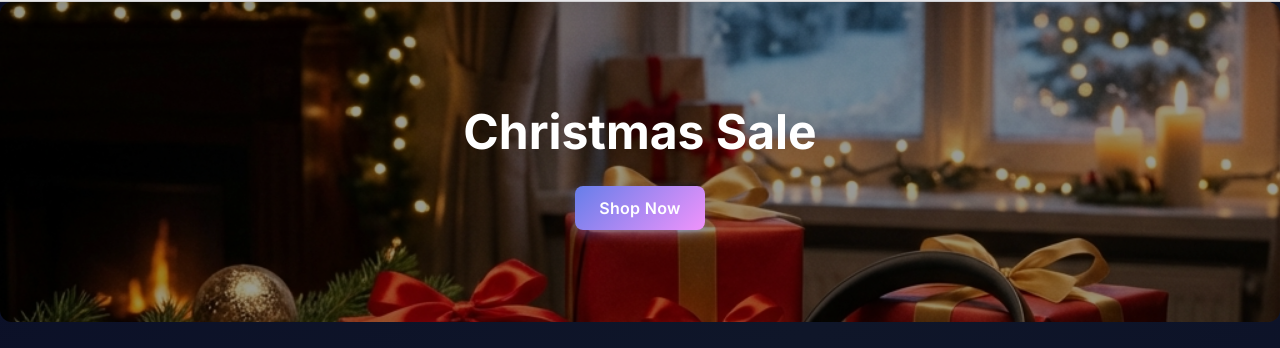
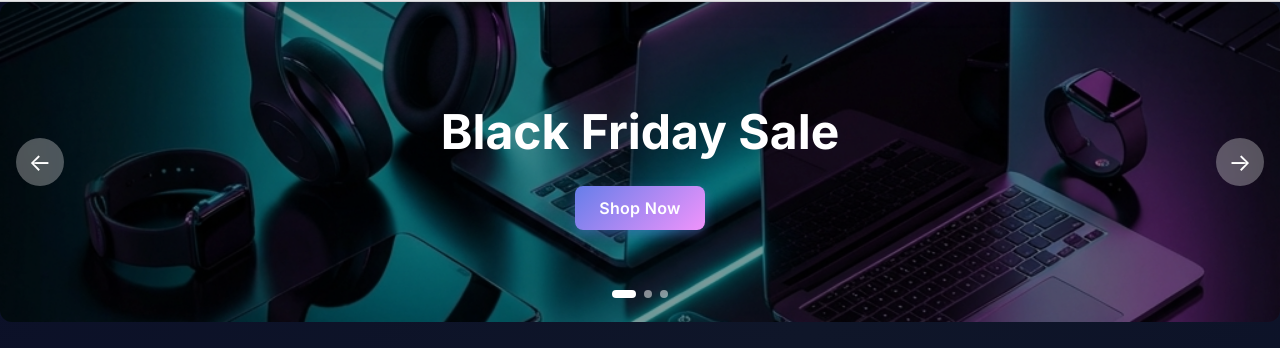
Before and after one commit to Animesh66/demo-front-end, a React (Vite) app in the folder client/: page / in a window 1280 px wide. Shown: the part 80-428 px from the top of the page. Built offline with nearby package versions, Linux system fonts and the light colour scheme; no server answers.

Commit message:
Updated the test with correct details.

```diff
--- a/client/src/components/PromoCarousel.tsx
+++ b/client/src/components/PromoCarousel.tsx
@@ -1,4 +1,4 @@
-import { useEffect, useState, useCallback, memo } from 'react';
+import { useState, useCallback, memo } from 'react';
 import { useNavigate } from 'react-router-dom';
 import blackFridayImg from '../assets/black_friday_tech.png';
 import christmasImg from '../assets/christmas_sale.png';
@@ -33,10 +33,9 @@ const PromoCarousel = memo(() => {
         setIndex(prev => (prev + 1) % promos.length);
     }, []);
 
-    useEffect(() => {
-        const timer = setInterval(nextSlide, 3000);
-        return () => clearInterval(timer);
-    }, [nextSlide]);
+    const prevSlide = useCallback(() => {
+        setIndex(prev => (prev - 1 + promos.length) % promos.length);
+    }, []);
 
     const { title, image, link } = promos[index];
 
@@ -88,6 +87,106 @@ const PromoCarousel = memo(() => {
                     Shop Now
                 </button>
             </div>
+
+            {/* Left Arrow */}
+            <button
+                onClick={prevSlide}
+                style={{
+                    position: 'absolute',
+                    left: '1rem',
+                    top: '50%',
+                    transform: 'translateY(-50%)',
+                    background: 'rgba(255, 255, 255, 0.3)',
+                    border: 'none',
+                    borderRadius: '50%',
+                    width: '48px',
+                    height: '48px',
+                    display: 'flex',
+                    alignItems: 'center',
+                    justifyContent: 'center',
+                    cursor: 'pointer',
+                    fontSize: '1.5rem',
+                    color: '#fff',
+                    transition: 'all 0.3s ease',
+                    backdropFilter: 'blur(4px)',
+                    zIndex: 10
+                }}
+                onMouseEnter={(e) => {
+                    e.currentTarget.style.background = 'rgba(255, 255, 255, 0.5)';
+                    e.currentTarget.style.transform = 'translateY(-50%) scale(1.1)';
+                }}
+                onMouseLeave={(e) => {
+                    e.currentTarget.style.background = 'rgba(255, 255, 255, 0.3)';
+                    e.currentTarget.style.transform = 'translateY(-50%) scale(1)';
+                }}
+                aria-label="Previous slide"
+            >
+                ←
+            </button>
+
+            {/* Right Arrow */}
+            <button
+                onClick={nextSlide}
+                style={{
+                    position: 'absolute',
+                    right: '1rem',
+                    top: '50%',
+                    transform: 'translateY(-50%)',
+                    background: 'rgba(255, 255, 255, 0.3)',
+                    border: 'none',
+                    borderRadius: '50%',
+                    width: '48px',
+                    height: '48px',
+                    display: 'flex',
+                    alignItems: 'center',
+                    justifyContent: 'center',
+                    cursor: 'pointer',
+                    fontSize: '1.5rem',
+                    color: '#fff',
+                    transition: 'all 0.3s ease',
+                    backdropFilter: 'blur(4px)',
+                    zIndex: 10
+                }}
+                onMouseEnter={(e) => {
+                    e.currentTarget.style.background = 'rgba(255, 255, 255, 0.5)';
+                    e.currentTarget.style.transform = 'translateY(-50%) scale(1.1)';
+                }}
+                onMouseLeave={(e) => {
+                    e.currentTarget.style.background = 'rgba(255, 255, 255, 0.3)';
+                    e.currentTarget.style.transform = 'translateY(-50%) scale(1)';
+                }}
+                aria-label="Next slide"
+            >
+                →
+            </button>
+
+            {/* Slide Indicators */}
+            <div style={{
+                position: 'absolute',
+                bottom: '1.5rem',
+                left: '50%',
+                transform: 'translateX(-50%)',
+                display: 'flex',
+                gap: '0.5rem',
+                zIndex: 10
+            }}>
+                {promos.map((_, idx) => (
+                    <button
+                        key={idx}
+                        onClick={() => setIndex(idx)}
+                        style={{
+                            width: idx === index ? '24px' : '8px',
+                            height: '8px',
+                            borderRadius: '4px',
+                            border: 'none',
+                            background: idx === index ? '#fff' : 'rgba(255, 255, 255, 0.5)',
+                            cursor: 'pointer',
+                            transition: 'all 0.3s ease'
+                        }}
+                        aria-label={`Go to slide ${idx + 1}`}
+                    />
+                ))}
+            </div>
         </section>
     );
 });
```
